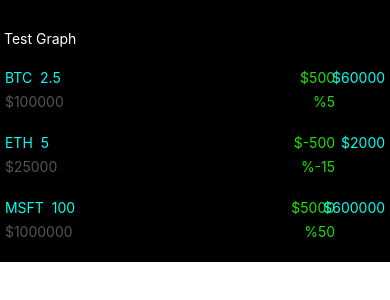
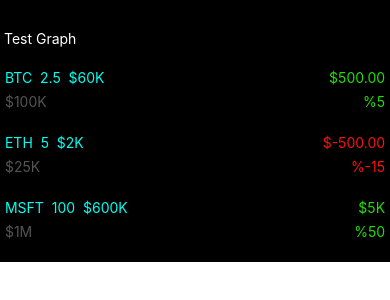
Before and after one commit to conroy-ricketts/Investment-Portfolio-Frontend, a React Native app: screen / in a window 390 px wide. Shown: the top 300 px of the page. Built offline with nearby package versions, Linux system fonts and the light colour scheme.

Commit message:
format asset cards

```diff
--- a/src/Assets.tsx
+++ b/src/Assets.tsx
@@ -32,17 +32,37 @@
     },
 });
 
+function formatAmount(amount: number): string
+{
+    let retVal: string = `$${amount.toFixed(2)}`;
+
+    if(amount >= 1000 && amount < 1000000)
+    {
+        retVal = `$${(amount/1000)}K`;
+    }
+    else if(amount >= 1000000 && amount < 1000000000)
+    {
+        retVal = `$${(amount/1000000)}M`;
+    }
+    else if(amount >= 1000000000)
+    {
+        retVal = `$${(amount/1000000000)}B`;
+    }
+
+    return retVal;
+}
+
 export default function Assets()
 {
+
     return (
         <ScrollView style = {styles.scrollView}>
             {testAssets.map((asset, index) => (
                 <View style = {styles.assetCard} key = {index}>
-                    <Text style = {[styles.mainText, {position: 'absolute', left: 0, top: 11}]}> {`${asset.name}  ${asset.amount}`} </Text>
-                    <Text style = {[styles.accentText, {position: 'absolute', left: 0, bottom: 11}]}> {`$${asset.totalValue}`} </Text>
-                    <Text style = {[styles.gainText, {position: 'absolute', right: 50, top: 11}]}> {`$${asset.dollarChange}`} </Text>
-                    <Text style = {[styles.gainText, {position: 'absolute', right: 50, bottom: 11}]}> {`%${asset.percentChange}`} </Text>
-                    <Text style = {[styles.mainText, {position: 'absolute', right: 0, top: 11}]}> {`$${asset.currentPrice}`} </Text>
+                    <Text style = {[styles.mainText, {position: 'absolute', left: 0, top: 11}]}> {`${asset.name}  ${asset.amount}  ${formatAmount(asset.currentPrice)}`} </Text>
+                    <Text style = {[styles.accentText, {position: 'absolute', left: 0, bottom: 11}]}> {formatAmount(asset.totalValue)} </Text>
+                    <Text style = {[asset.dollarChange >= 0 ? styles.gainText : styles.lossText, {position: 'absolute', right: 0, top: 11}]}> {formatAmount(asset.dollarChange)} </Text>
+                    <Text style = {[asset.dollarChange >= 0 ? styles.gainText : styles.lossText, {position: 'absolute', right: 0, bottom: 11}]}> {`%${asset.percentChange}`} </Text>
                 </View>
             ))}
         </ScrollView>
```
